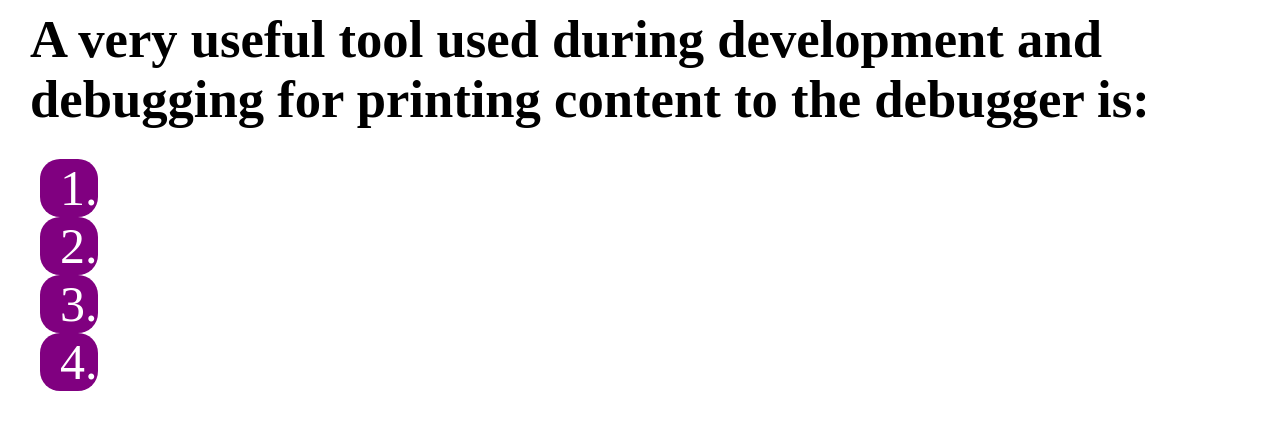
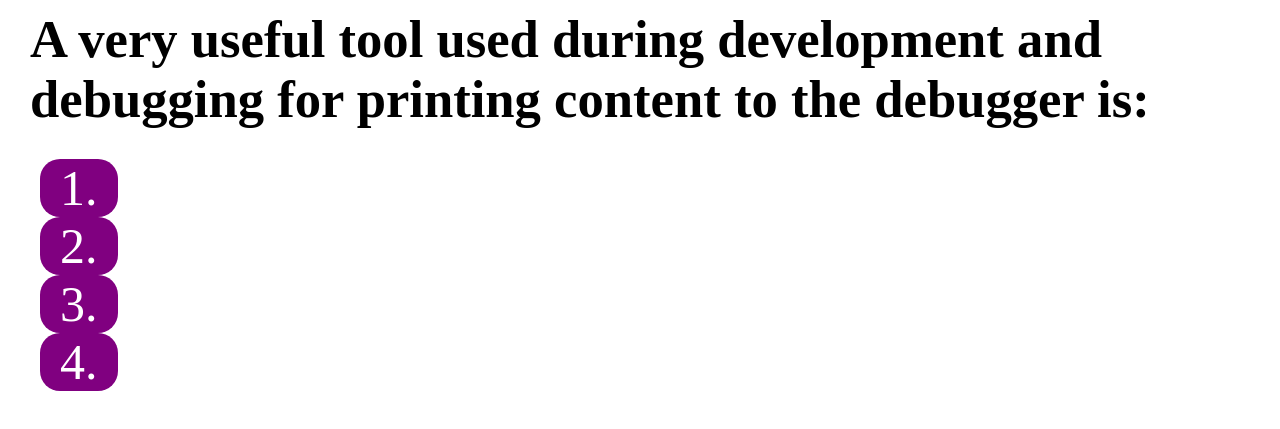
Before and after one commit to gsaaad/Coding-Dojo-JS, a plain HTML site: page index.html in a window 1280 px wide. Both pictures are taken after a click on the button "Start". Shown: the part 79-508 px from the top of the page. Drawn offline with Linux system fonts and the light colour scheme.

Commit message:
updated some styling to match demo

```diff
--- a/assets/css/style.css
+++ b/assets/css/style.css
@@ -44,7 +44,7 @@ nav {
   background-color: purple;
   border-radius: 20px;
   color: white;
-  padding-left: 20px;
+  padding: 0px 20px;
 }
 .quiz-option:hover {
   background-color: #e677fa;
```
